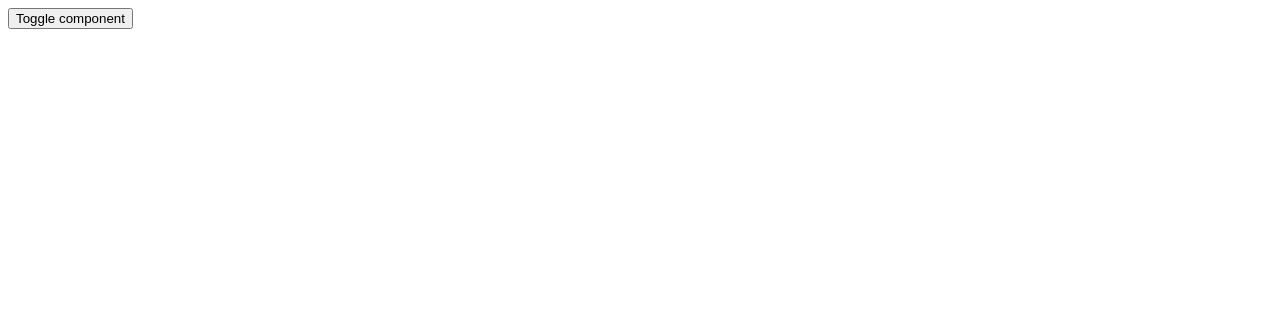
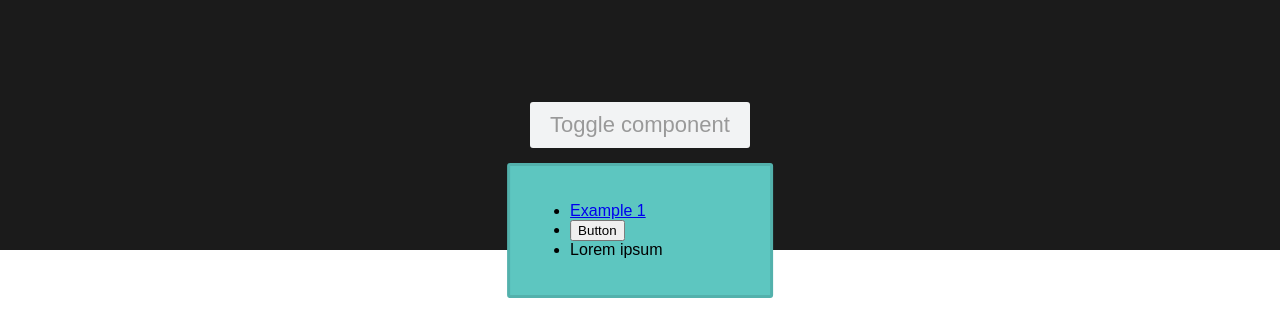
Before and after one commit to fed/react-dropdown-menu, a React app: page / in a window 1280 px wide. Built offline with nearby package versions, Linux system fonts and the light colour scheme.

Commit message:
Clean up work

```diff
--- a/src/Dropdown.js
+++ b/src/Dropdown.js
@@ -1,6 +1,6 @@
 import React from 'react';
 import ReactDOM from 'react-dom';
-import './styles.scss';
+import './Dropdown.scss';
 
 export default class Dropdown extends React.Component {
   state = {
@@ -21,9 +21,10 @@
 
   /* If clicked element is not in the dropdown menu children, close menu */
   handleClickOutside = event => {
+    const clickedOnToggleElement = event.target === this.toggleRef;
     const clickedOutside =
-      event.target !== this.popover && !this.popover.contains(event.target);
-    const clickedOnToggleElement = event.target === this.toggleElement;
+      event.target !== this.popoverRef &&
+      !this.popoverRef.contains(event.target);
 
     if (this.state.open && clickedOutside && !clickedOnToggleElement) {
       this.close();
@@ -33,24 +34,24 @@
   render() {
     const toggleElement = React.cloneElement(this.props.toggle, {
       onClick: this.state.open ? this.close : this.open,
-      ref: toggle => {
-        this.toggleElement = toggle;
+      ref: node => {
+        this.toggleRef = node;
       }
     });
     const popoverElement = React.cloneElement(this.props.children, {
-      className: `Dropdown__popover ${
+      className: `${this.props.children.props.className} Dropdown__popover ${
         this.state.open ? 'Dropdown__popover--open' : ''
       }`,
-      ref: popover => {
-        this.popover = popover;
+      ref: node => {
+        this.popoverRef = node;
       }
     });
 
     return (
-      <React.Fragment>
+      <span className="Dropdown">
         {toggleElement}
         {popoverElement}
-      </React.Fragment>
+      </span>
     );
   }
 }
--- a/src/styles.scss
+++ b/src/Dropdown.scss
@@ -4,13 +4,12 @@
 
 .Dropdown__popover {
   display: none;
-  border: 3px solid #53b1ac;
-  border-radius: 3px;
-  background-color: #5dc6c0;
-  padding: 20px;
+  width: 100%;
+  margin-top: 15px;
   position: absolute;
-  top: 20px;
-  left: 20px;
+  top: 100%;
+  left: 50%;
+  transform: translateX(-50%);
 }
 
 .Dropdown__popover--open {
--- a/src/index.js
+++ b/src/index.js
@@ -1,12 +1,15 @@
 import React from 'react';
 import ReactDOM from 'react-dom';
 import Dropdown from './Dropdown';
+import './index.scss';
 
-const btn = <button>Toggle component</button>;
+const btn = <button className="Button">Toggle component</button>;
 
 function Example() {
   return (
+    <div className="container">
       <Dropdown toggle={btn}>
+        <div className="List">
           <ul>
             <li>
               <a href="https://google.com" target="_blank">
@@ -18,7 +21,9 @@
             </li>
             <li>Lorem ipsum</li>
           </ul>
+        </div>
       </Dropdown>
+    </div>
   );
 }
 
--- /dev/null
+++ b/src/index.scss
@@ -0,0 +1,31 @@
+body {
+  margin: 0;
+  padding: 0;
+  font-family: sans-serif;
+}
+
+.container {
+  background: #1b1b1b;
+  display: flex;
+  align-items: center;
+  justify-content: center;
+  height: 250px;
+}
+
+.Button {
+  background-color: #f2f3f4;
+  color: #999;
+  font-size: 22px;
+  border: none;
+  border-radius: 3px;
+  padding: 10px 20px;
+  cursor: pointer;
+}
+
+.List {
+  border: 3px solid #53b1ac;
+  border-radius: 3px;
+  background-color: #5dc6c0;
+  padding: 20px;
+  display: block;
+}
```
Lines whose indentation alone changed are shown as unchanged.
